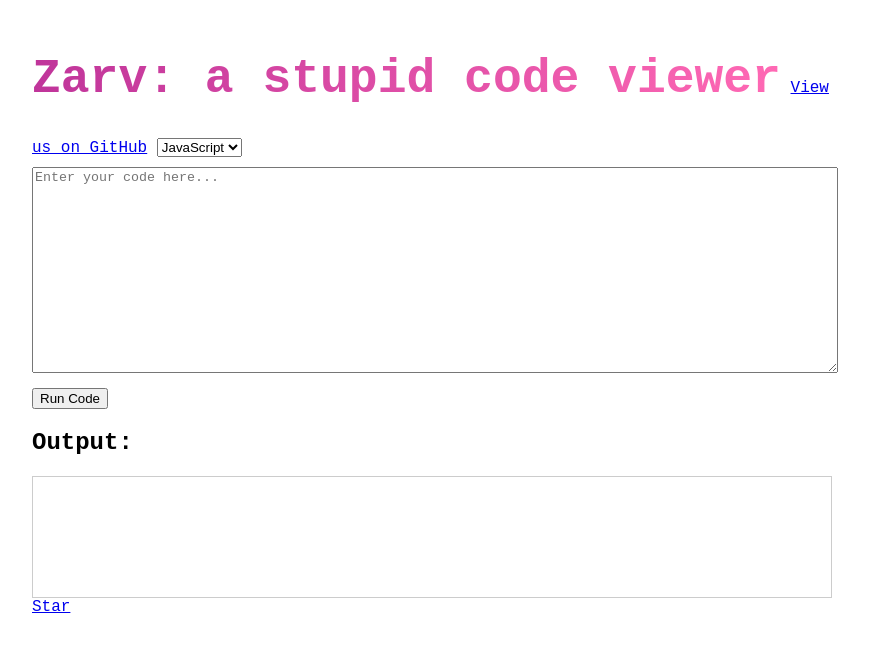
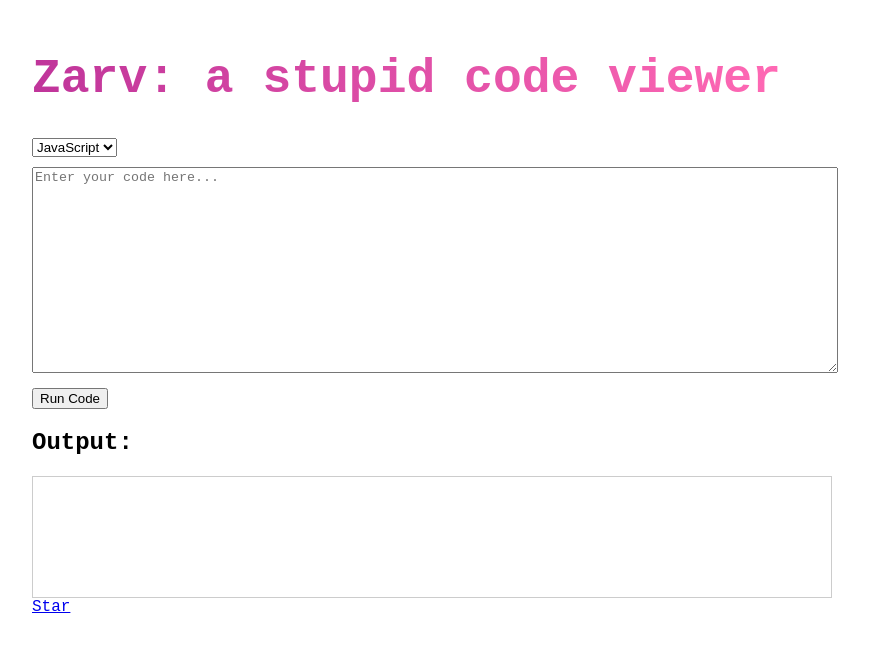
Before and after one commit to EliteCronax/zarv, a plain HTML site: page index.html in a window 1280 px wide. Shown: the whole page, without its empty margins (208-1077 px from the left). Drawn offline with Linux system fonts and the light colour scheme.

Commit message:
Update index.html

```diff
--- a/index.html
+++ b/index.html
@@ -48,7 +48,6 @@
 </head>
 <body>
     <h1>Zarv: a stupid code viewer</h1>
-    <a href="https://github.com/EliteCronax/zarv" target="_blank" class="github-button">View us on GitHub</a>
     <select id="languageSelect">
         <option value="javascript">JavaScript</option>
         <option value="python">Python</option>
```
